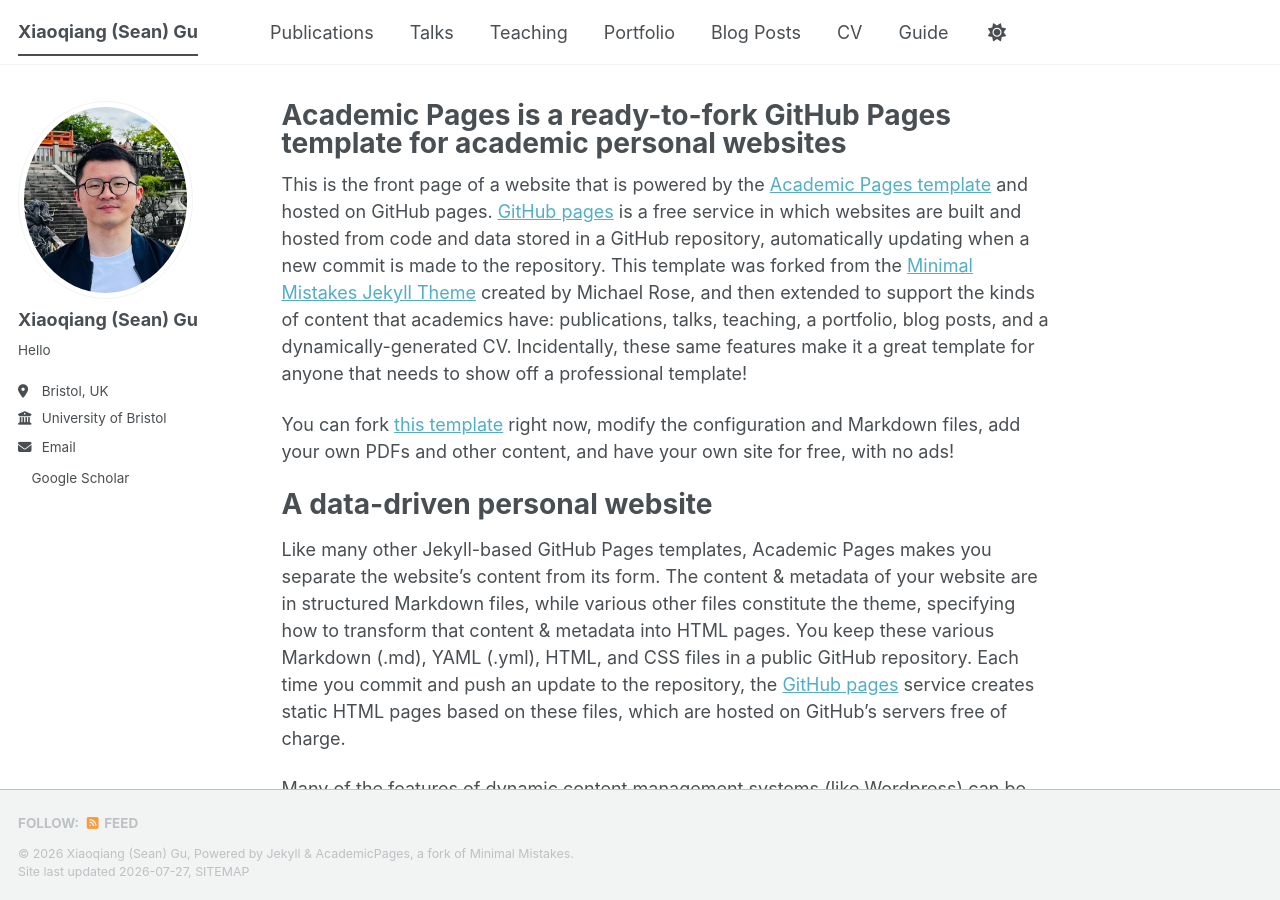
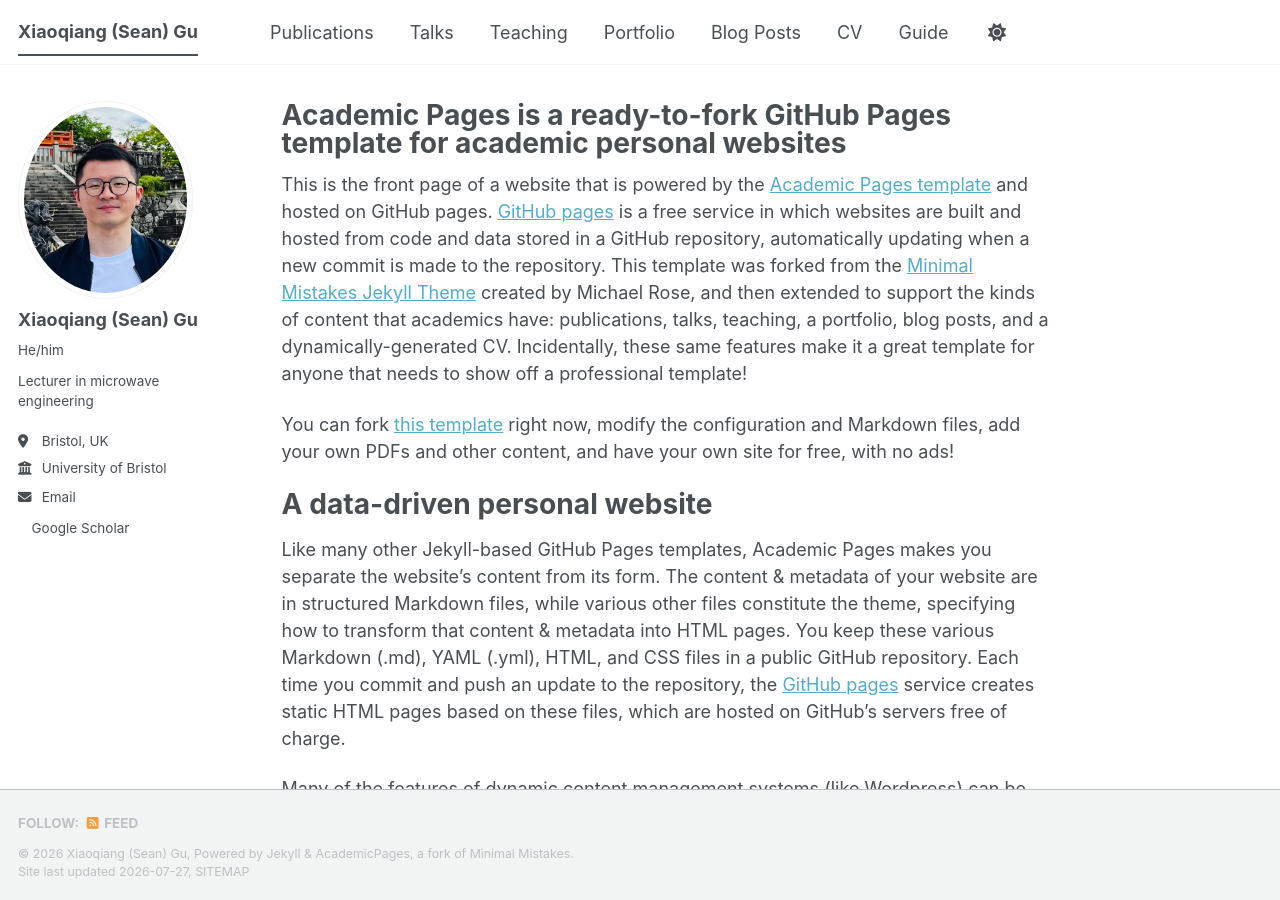
Before and after one commit to xiaoqiang-gu/xiaoqiang-gu.github.io, a Jekyll site: the page built from _pages/about.md, in a window 1280 px wide and 900 px high. Built offline with Jekyll 4.4.1, drawn with Linux system fonts in a browser that asks for light colours; a style sheet for code colours, icons or effects is not loaded.

Commit message:
Update _config.yml

```diff
--- a/_config.yml
+++ b/_config.yml
@@ -25,8 +25,8 @@ author:
   # Biographic information
   avatar           : "my-bio-photo.jpeg"
   name             : "Xiaoqiang (Sean) Gu"
-  pronouns         : # example: "she/her"
-  bio              : "Hello"
+  pronouns         : "He/him"
+  bio              : "Lecturer in microwave engineering"
   location         : "Bristol, UK"
   employer         : "University of Bristol"
   uri              : # URL
```
